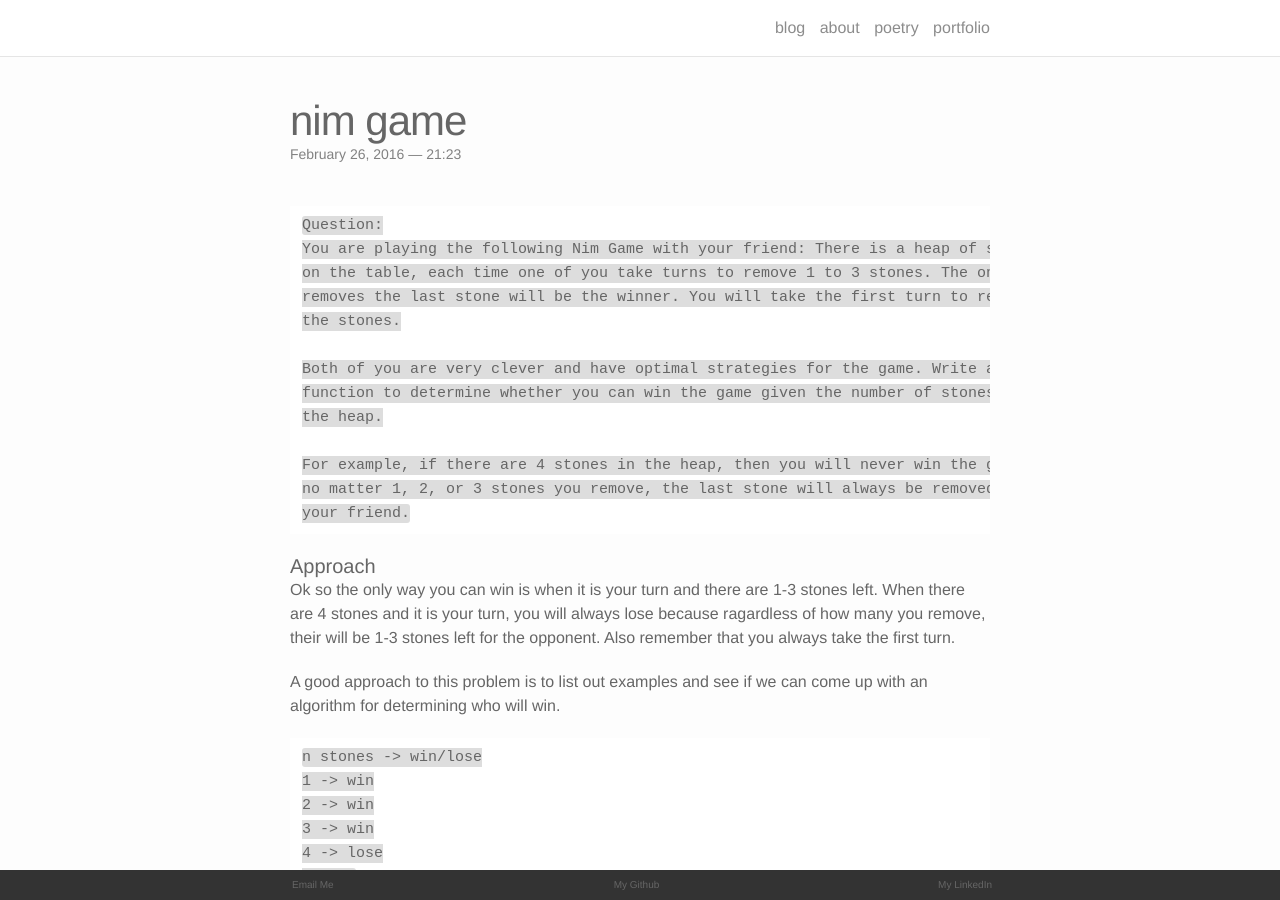
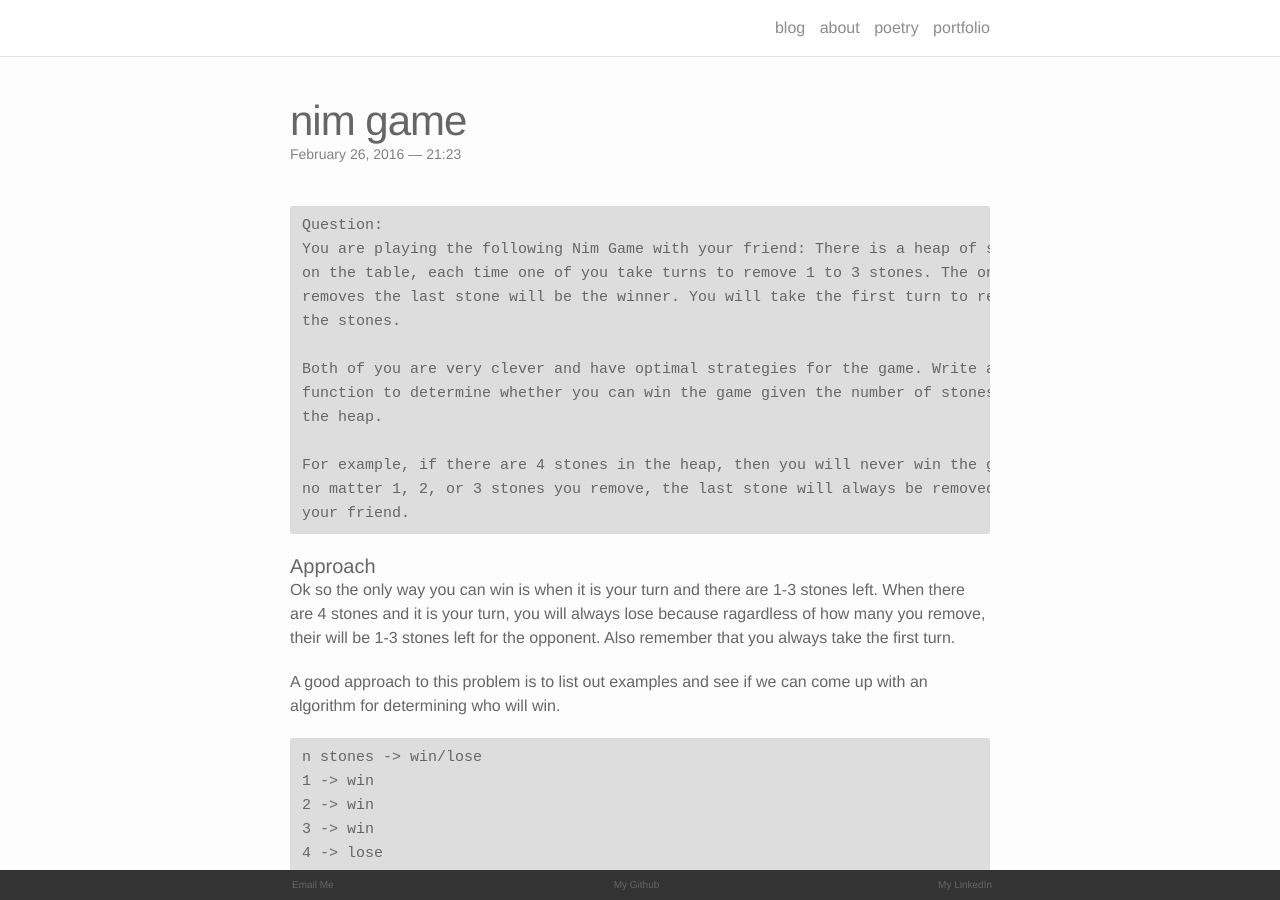
Before and after one commit to sbakht/sbakht.github.io, a Jekyll site: the page built from _posts/2016-02-26-nim-game.md, in a window 1280 px wide and 900 px high. Built offline with Jekyll 4.4.1, drawn with Linux system fonts in a browser that asks for light colours; nearby versions of some CDN libraries.

Commit message:
background

```diff
--- a/_posts/2016-02-26-nim-game.md
+++ b/_posts/2016-02-26-nim-game.md
@@ -5,7 +5,7 @@ date: 2016-02-26 21:23:47
 description: leetcode algorithms - easy
 ---
 
-~~~
+<pre>
 Question:
 You are playing the following Nim Game with your friend: There is a heap of stones
 on the table, each time one of you take turns to remove 1 to 3 stones. The one who
@@ -19,7 +19,7 @@ the heap.
 For example, if there are 4 stones in the heap, then you will never win the game:
 no matter 1, 2, or 3 stones you remove, the last stone will always be removed by
 your friend.
-~~~
+</pre>
 
 #### Approach
 Ok so the only way you can win is when it is your turn and there are 1-3 stones left. When there are 4 stones and it is your turn, you will always lose because
@@ -27,18 +27,18 @@ ragardless of how many you remove, their will be 1-3 stones left for the opponen
 
 A good approach to this problem is to list out examples and see if we can come up with an algorithm for determining who will win.
 
-~~~
+<pre>
 n stones -> win/lose
 1 -> win
 2 -> win
 3 -> win
 4 -> lose
 5 -> ?
-~~~
+</pre>
 
 Would you win or lose when `n = 5`? We should try writing out what happens in the case when we take either 1, 2, or 3 stones.
 
-~~~
+<pre>
 If you take 1 stone:
 it becomes opponents turn with n = 4 -> you win
 
@@ -47,14 +47,14 @@ it becomes opponents turn with n = 3 -> you lose
 
 If you take 3 stone:
 it becomes opponents turn with n = 2 -> you lose
-~~~
+</pre>
 
 Therefore you win when n = 5 since since you can take 1 stone, leaving n = 4 for your opponent. As you can see in the list above, the person who has n = 4 on their turn loses.
 Remember that if your opponent wins, you lose and if they lose, you win :).
 
 Now using this approach, lets try to write out more examples.
 
-~~~
+<pre>
 n stones -> win/lose
 1 -> win
 2 -> win
@@ -68,7 +68,7 @@ n stones -> win/lose
 10 -> win
 11 -> win
 12 -> lose
-~~~
+</pre>
 
 You may have noticed this is a type of dynamic programming where to calculate the result for `n` we need the result for `n-1`, `n-2`, and `n-3`. A player can only win when their opponent loses after taking away either 1, 2 or 3 stones.
 
```
